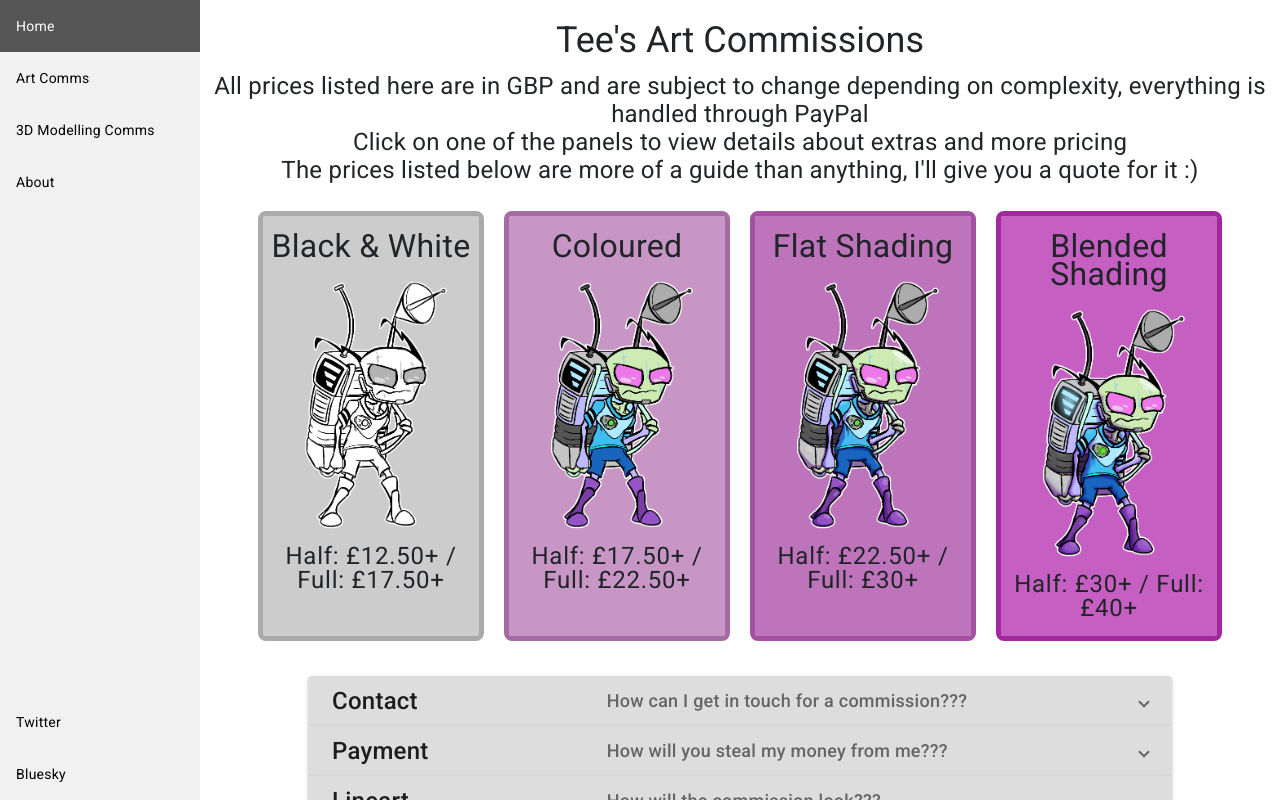
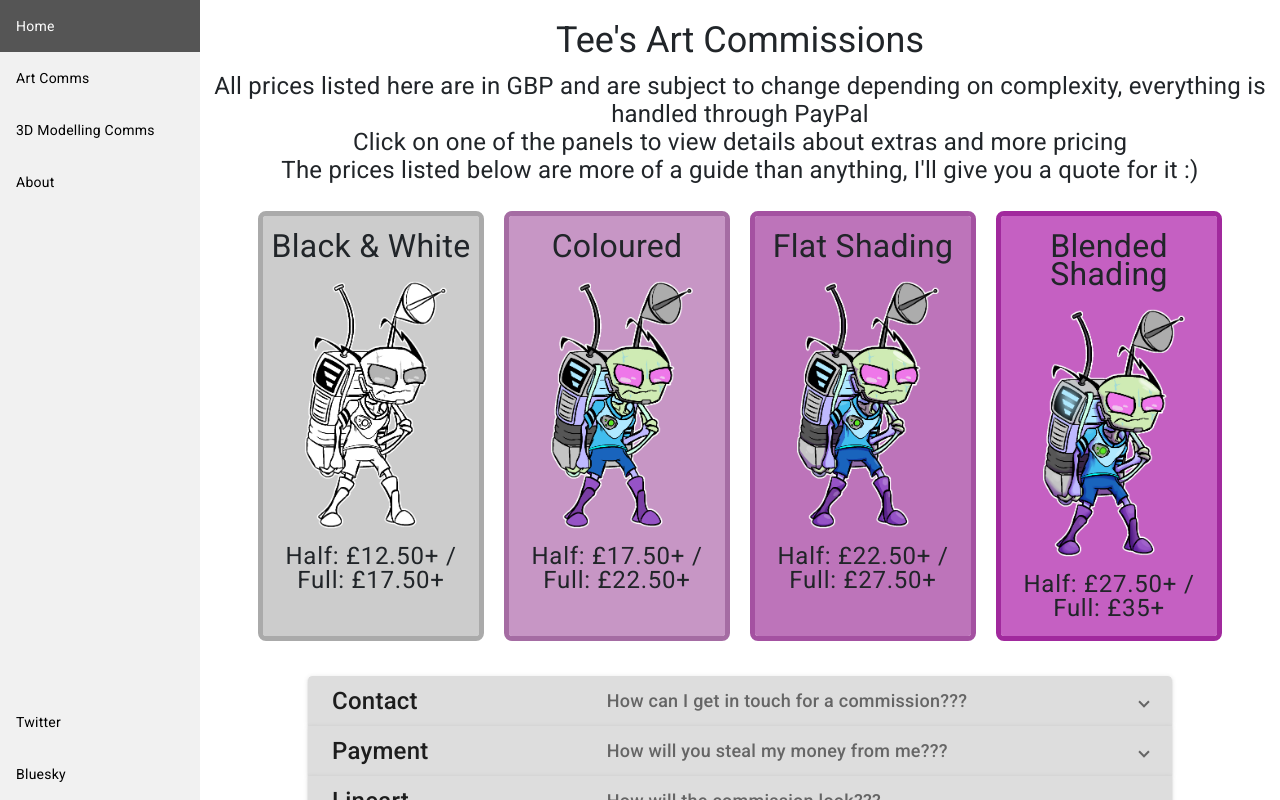
Before and after one commit to tee-doodles/tee-website, an Angular app: page /art in a window 1280 px wide. Shown: the top 800 px of the page. Built offline with nearby package versions, Linux system fonts and the light colour scheme.

Commit message:
tweak prices

```diff
--- a/src/app/art/art.component.html
+++ b/src/app/art/art.component.html
@@ -21,12 +21,12 @@
             <div class="art-column" style="background-color: #bd74ba; outline-color: #A451A1;" (click)="openDialog(2)">
                 <h3>Flat Shading</h3>
                 <img src="assets/art/shaded.png">
-                <h4>Half: £22.50+ / Full: £30+</h4>
+                <h4>Half: £22.50+ / Full: £27.50+</h4>
             </div>
             <div class="art-column" style="background-color: #c560c2; outline-color: #a1299d;" (click)="openDialog(3)">
                 <h3>Blended Shading</h3>
                 <img src="assets/art/blendedshading.png">
-                <h4>Half: £30+ / Full: £40+</h4>
+                <h4>Half: £27.50+ / Full: £35+</h4>
             </div>
         </div>
 
--- a/src/app/art/art.component.ts
+++ b/src/app/art/art.component.ts
@@ -1,10 +1,9 @@
-import { TmplAstRecursiveVisitor } from '@angular/compiler';
 import { Component } from '@angular/core';
 import { MatExpansionModule } from '@angular/material/expansion';
 import { MatDialog, MatDialogModule } from '@angular/material/dialog';
 import {MatButtonModule} from '@angular/material/button';
 import { CommonModule } from '@angular/common';
-import { NoopScrollStrategy, ScrollStrategyOptions } from '@angular/cdk/overlay';
+import { NoopScrollStrategy } from '@angular/cdk/overlay';
 
 
 @Component({
```
